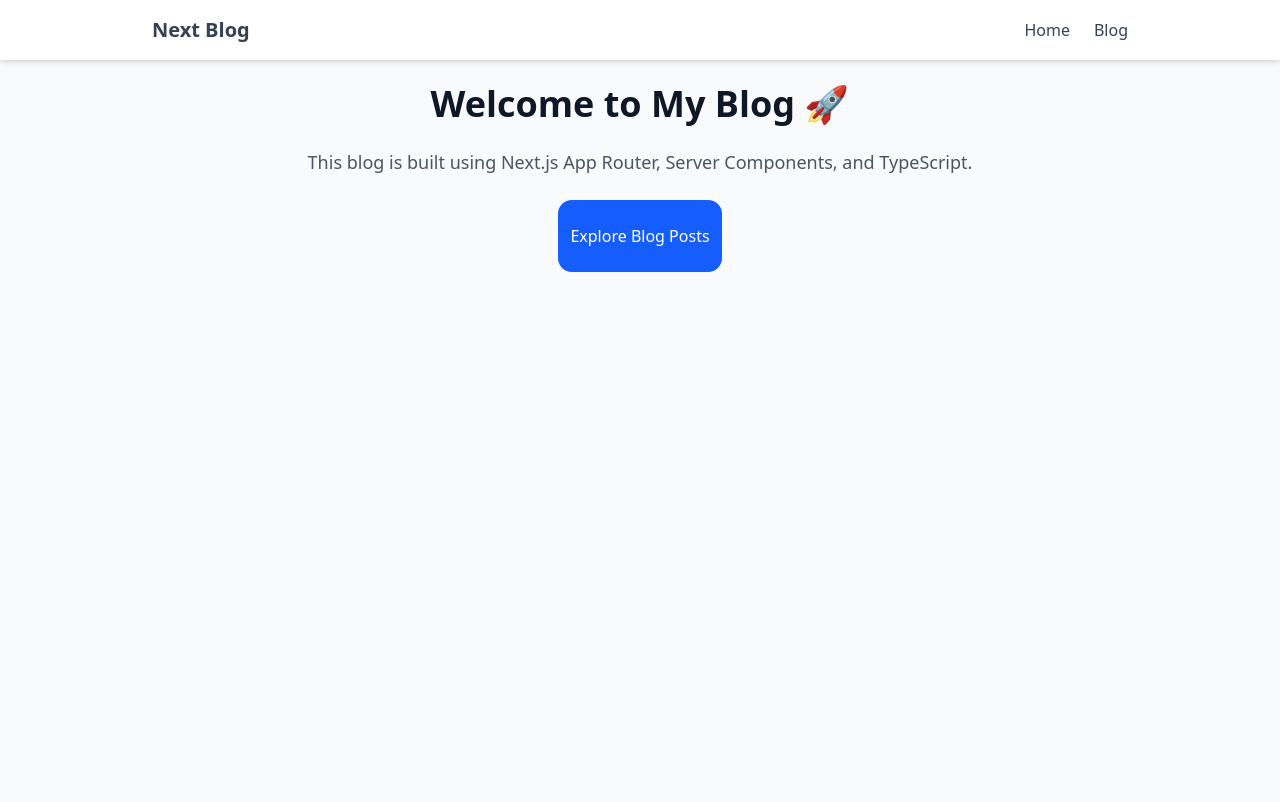
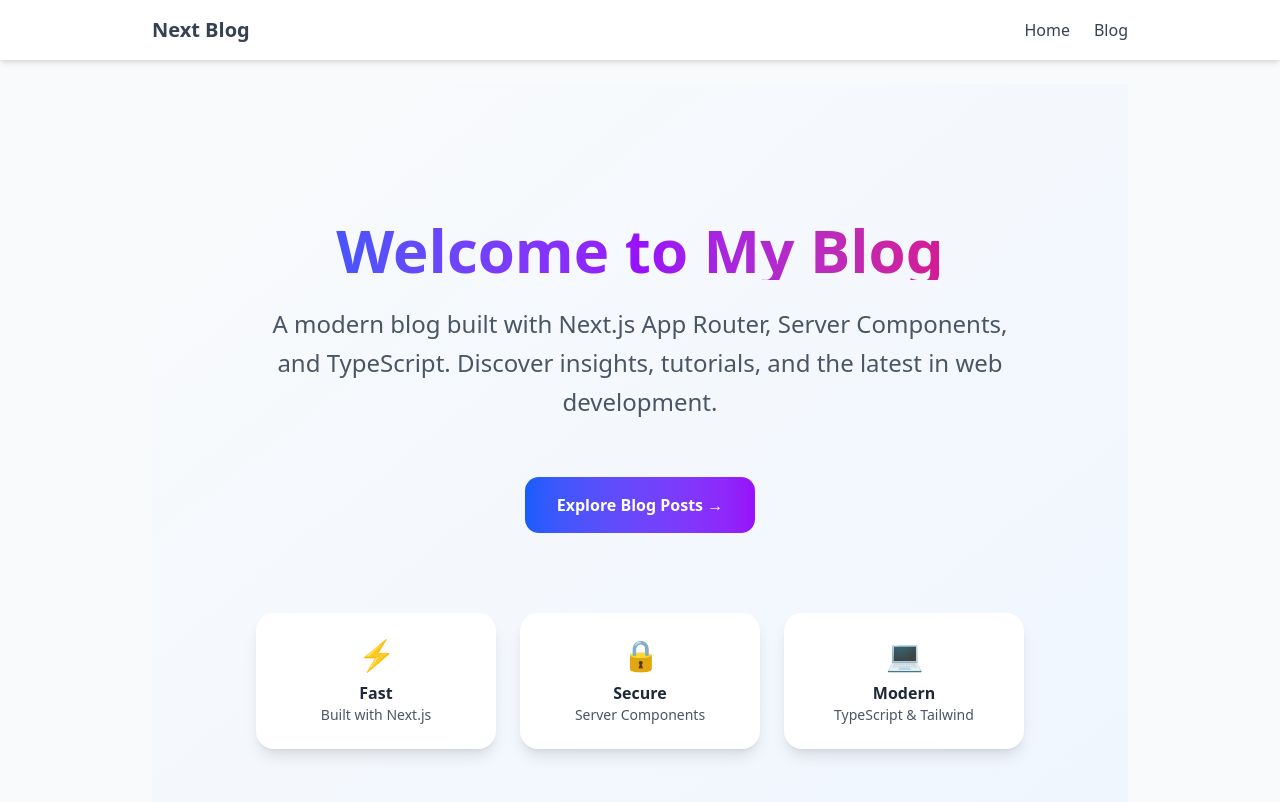
Before and after one commit to ManiMindScripts/Abark-Intern-NextJs, a Next.js app: page / in a window 1280 px wide. Shown: the top 802 px of the page. Built offline with nearby package versions, Linux system fonts and the light colour scheme.

Commit message:
Day 6 task Completed

```diff
--- a/app/page.tsx
+++ b/app/page.tsx
@@ -2,21 +2,45 @@ import Link from "next/link";
 
 export default function HomePage() {
   return (
-    <>
-      <div className="text-center space-y-6">
-        <h1 className="text-4xl font-bold">
-          Welcome to My Blog 🚀
-        </h1>
-        <p className="text-gray-600 text-lg">
-           This blog is built using Next.js App Router,
-        Server Components, and TypeScript.
-        </p>
-        <Link href="/blog"
-        className="inline-block bg-blue-600 text-white px-3 py-6 rounded-xl hover:bg-blue-700 transition"
-        >
-          Explore Blog Posts
-        </Link>
+    <div className="min-h-screen flex items-center justify-center bg-gradient-to-br from-gray-50 to-blue-50 px-6">
+      <div className="text-center space-y-8 max-w-3xl">
+        <div className="space-y-6">
+          <h1 className="text-5xl md:text-6xl font-bold bg-gradient-to-r from-blue-600 via-purple-600 to-pink-600 bg-clip-text text-transparent">
+            Welcome to My Blog
+          </h1>
+          <p className="text-gray-600 text-xl md:text-2xl leading-relaxed">
+            A modern blog built with Next.js App Router, Server Components, and TypeScript.
+            Discover insights, tutorials, and the latest in web development.
+          </p>
+        </div>
+
+        <div className="flex flex-col sm:flex-row gap-4 justify-center items-center pt-6">
+          <Link
+            href="/blog"
+            className="px-8 py-4 bg-gradient-to-r from-blue-600 to-purple-600 text-white font-semibold rounded-xl hover:shadow-xl hover:scale-105 transition-all duration-300"
+          >
+            Explore Blog Posts →
+          </Link>
+        </div>
+
+        <div className="grid grid-cols-3 gap-6 pt-12">
+          <div className="bg-white p-6 rounded-2xl shadow-lg">
+            <div className="text-3xl mb-2">⚡</div>
+            <h3 className="font-bold text-gray-800">Fast</h3>
+            <p className="text-gray-600 text-sm">Built with Next.js</p>
+          </div>
+          <div className="bg-white p-6 rounded-2xl shadow-lg">
+            <div className="text-3xl mb-2">🔒</div>
+            <h3 className="font-bold text-gray-800">Secure</h3>
+            <p className="text-gray-600 text-sm">Server Components</p>
+          </div>
+          <div className="bg-white p-6 rounded-2xl shadow-lg">
+            <div className="text-3xl mb-2">💻</div>
+            <h3 className="font-bold text-gray-800">Modern</h3>
+            <p className="text-gray-600 text-sm">TypeScript & Tailwind</p>
+          </div>
+        </div>
       </div>
-    </>
+    </div>
   )
 }
```
